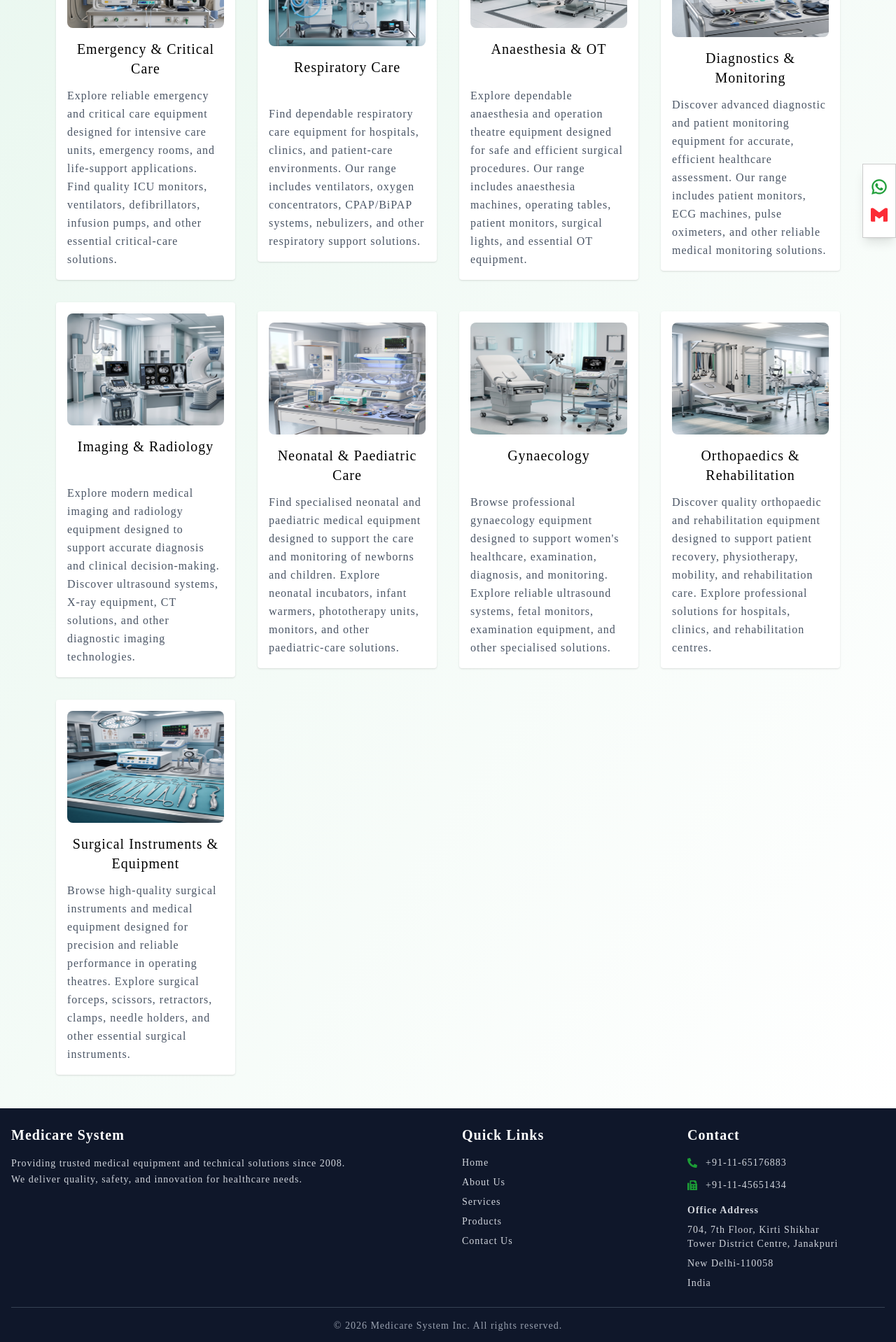
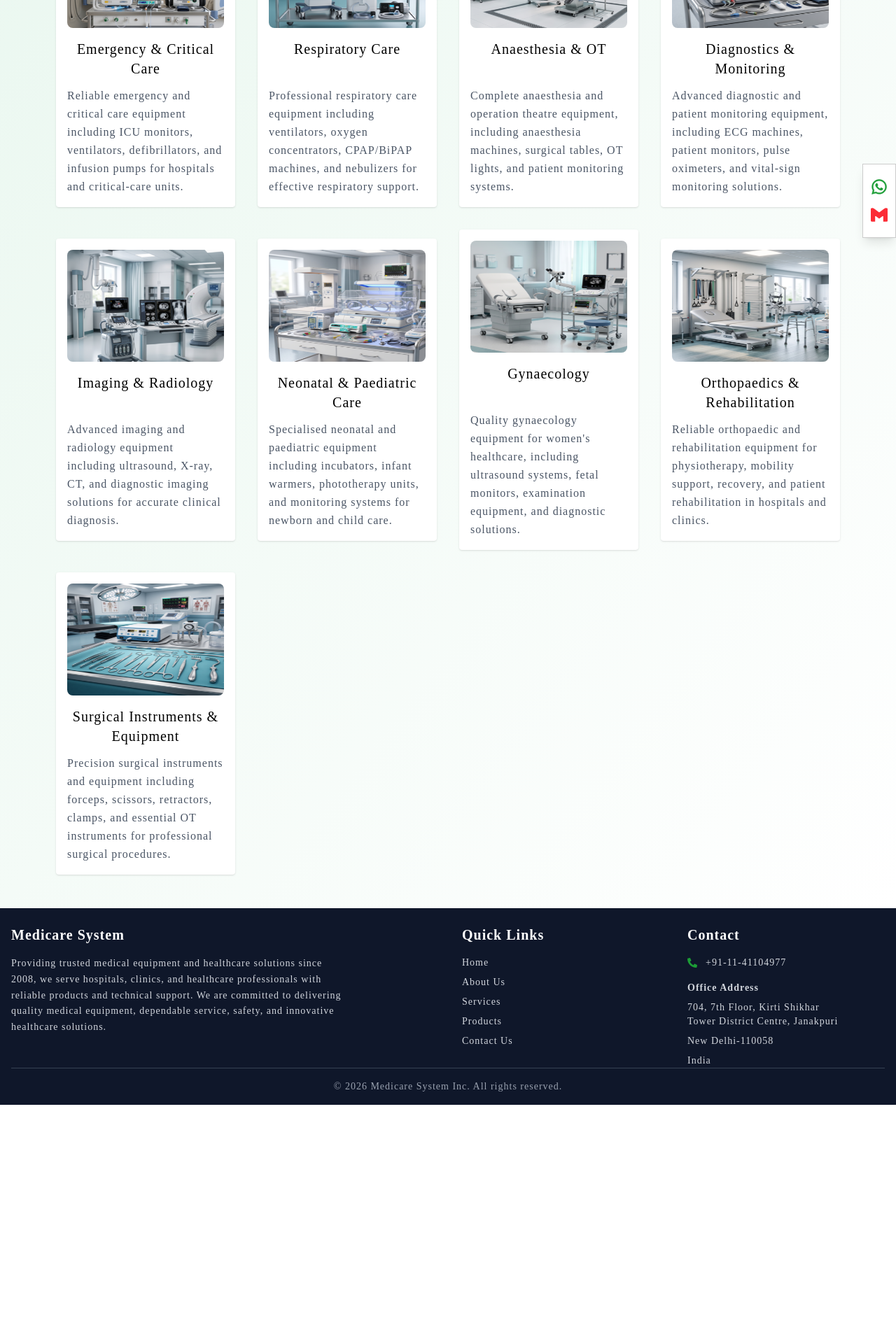
Before and after one commit to himanshu-dimri-fullstack/medicare-system, a React (Vite) app in the folder client/: page /products in a window 1280 px wide. Shown: the part 420-2338 px from the top of the page at 70% size. After the commit the page ends 1999 px from the top, so only its background shows below. Built offline with nearby package versions, Linux system fonts and the light colour scheme.

Commit message:
Add changes

```diff
--- a/client/src/components/Footer.jsx
+++ b/client/src/components/Footer.jsx
@@ -24,8 +24,7 @@ const Footer = () => {
                         Medicare System
                     </h2>
                     <p className="text-sm leading-relaxed w-[80%]">
-                        Providing trusted medical equipment and technical solutions since 2008.
-                        We deliver quality, safety, and innovation for healthcare needs.
+                        Providing trusted medical equipment and healthcare solutions since 2008, we serve hospitals, clinics, and healthcare professionals with reliable products and technical support. We are committed to delivering quality medical equipment, dependable service, safety, and innovative healthcare solutions.
                     </p>
                 </div>
 
@@ -57,16 +56,8 @@ const Footer = () => {
                     <ul className="space-y-3 text-sm">
                         <li className="flex items-center gap-3">
                             <FaPhoneAlt className="text-[#1c9d36]" />
-                            +91-11-65176883
+                            +91-11-41104977
                         </li>
-                        <li className="flex items-center gap-3">
-                            <FaFax className="text-[#1c9d36]" />
-                            +91-11-45651434
-                        </li>
-                        {/* <li className="flex items-center gap-3">
-                            <FaEnvelope className="text-[#1c9d36]" />
-                            info@medicaresystem.in
-                        </li> */}
                     </ul>
                     <div className="space-y-2 text-sm mt-4">
                         <h6 className="text-md font-semibold">Office Address</h6>
@@ -78,7 +69,7 @@ const Footer = () => {
 
             </div>
 
-            <div className="border-t border-gray-700 mt-6 pt-4 text-center text-sm text-gray-400">
+            <div className="border-t border-gray-700 pt-4 text-center text-sm text-gray-400">
                 <p> © {new Date().getFullYear()} Medicare System Inc. All rights reserved.</p>
             </div>
         </footer>
--- a/client/src/data/featuredProductsData.js
+++ b/client/src/data/featuredProductsData.js
@@ -23,4 +23,10 @@ export const data = [
         desc: "Surgical positioning and pressure care devices are foundational tools in the modern operating theatre.",
         image: "/assets/featuredProducts/pressure-care.jpeg",
     },
+    {
+        id: 5,
+        name: "Cold & Compression Therapy System",
+        desc: "Advanced cold and compression therapy system combining active cryotherapy and intermittent compression to support orthopaedic rehabilitation, post-operative recovery, injury recovery, and joint replacement rehabilitation.",
+        image: "/assets/featuredProducts/cold-compression.webp",
+    },
 ]
--- a/client/src/data/products.js
+++ b/client/src/data/products.js
@@ -2,7 +2,7 @@ export const categories = [
     {
         name: "Emergency & Critical Care",
         image: "/assets/product-category/Emergency-Critical-Care.png",
-        shortDesc: "Explore reliable emergency and critical care equipment designed for intensive care units, emergency rooms, and life-support applications. Find quality ICU monitors, ventilators, defibrillators, infusion pumps, and other essential critical-care solutions.",
+        shortDesc: "Reliable emergency and critical care equipment including ICU monitors, ventilators, defibrillators, and infusion pumps for hospitals and critical-care units.",
         subProducts: [
             "Defibrillator",
             "Multiparameter Monitors",
@@ -15,7 +15,7 @@ export const categories = [
     {
         name: "Respiratory Care",
         image: "/assets/product-category/Respiratory-Care.png",
-        shortDesc: "Find dependable respiratory care equipment for hospitals, clinics, and patient-care environments. Our range includes ventilators, oxygen concentrators, CPAP/BiPAP systems, nebulizers, and other respiratory support solutions.",
+        shortDesc: "Professional respiratory care equipment including ventilators, oxygen concentrators, CPAP/BiPAP machines, and nebulizers for effective respiratory support.",
         subProducts: [
             "Oxygen Concentrator",
             "Spirometry",
@@ -26,7 +26,7 @@ export const categories = [
     },
     {
         name: "Anaesthesia & OT",
-        shortDesc: "Explore dependable anaesthesia and operation theatre equipment designed for safe and efficient surgical procedures. Our range includes anaesthesia machines, operating tables, patient monitors, surgical lights, and essential OT equipment.",
+        shortDesc: "Complete anaesthesia and operation theatre equipment, including anaesthesia machines, surgical tables, OT lights, and patient monitoring systems.",
         image: "/assets/product-category/Anaesthesia-OT.png",
         subProducts: [
             "Anaesthesia Workstation",
@@ -39,7 +39,7 @@ export const categories = [
     {
         name: "Diagnostics & Monitoring",
         image: "/assets/product-category/Diagnostics-Monitoring.png",
-        shortDesc: "Discover advanced diagnostic and patient monitoring equipment for accurate, efficient healthcare assessment. Our range includes patient monitors, ECG machines, pulse oximeters, and other reliable medical monitoring solutions.",
+        shortDesc: "Advanced diagnostic and patient monitoring equipment, including ECG machines, patient monitors, pulse oximeters, and vital-sign monitoring solutions.",
         subProducts: [
             "T.M.T Machine",
             "Ambulatory Blood Pressure Monitor",
@@ -51,7 +51,7 @@ export const categories = [
     {
         name: "Imaging & Radiology",
         image: "/assets/product-category/Imaging-Radiology.png",
-        shortDesc: "Explore modern medical imaging and radiology equipment designed to support accurate diagnosis and clinical decision-making. Discover ultrasound systems, X-ray equipment, CT solutions, and other diagnostic imaging technologies.",
+        shortDesc: "Advanced imaging and radiology equipment including ultrasound, X-ray, CT, and diagnostic imaging solutions for accurate clinical diagnosis.",
         subProducts: [
             "X-Ray Machine",
             "C-Arm",
@@ -61,7 +61,7 @@ export const categories = [
     {
         name: "Neonatal & Paediatric Care",
         image: "/assets/product-category/Neonatal-Paediatric-Care.png",
-        shortDesc: "Find specialised neonatal and paediatric medical equipment designed to support the care and monitoring of newborns and children. Explore neonatal incubators, infant warmers, phototherapy units, monitors, and other paediatric-care solutions.",
+        shortDesc: "Specialised neonatal and paediatric equipment including incubators, infant warmers, phototherapy units, and monitoring systems for newborn and child care.",
         subProducts: [
             "Premia",
             "Fetal Doppler",
@@ -78,7 +78,7 @@ export const categories = [
     {
         name: "Gynaecology",
         image: "/assets/product-category/Gynaecology.png",
-        shortDesc: "Browse professional gynaecology equipment designed to support women's healthcare, examination, diagnosis, and monitoring. Explore reliable ultrasound systems, fetal monitors, examination equipment, and other specialised solutions.",
+        shortDesc: "Quality gynaecology equipment for women's healthcare, including ultrasound systems, fetal monitors, examination equipment, and diagnostic solutions.",
         subProducts: [
             "Cryosurgical Unit",
         ]
@@ -86,7 +86,7 @@ export const categories = [
     {
         name: "Orthopaedics & Rehabilitation",
         image: "/assets/product-category/Orthopaedics-Rehabilitation.png",
-        shortDesc: "Discover quality orthopaedic and rehabilitation equipment designed to support patient recovery, physiotherapy, mobility, and rehabilitation care. Explore professional solutions for hospitals, clinics, and rehabilitation centres.",
+        shortDesc: "Reliable orthopaedic and rehabilitation equipment for physiotherapy, mobility support, recovery, and patient rehabilitation in hospitals and clinics.",
         subProducts: [
             "Rehabilitation Products",
         ]
@@ -94,7 +94,7 @@ export const categories = [
     {
         name: "Surgical Instruments & Equipment",
         image: "/assets/product-category/Surgical-Instruments-Equipment.png",
-        shortDesc: "Browse high-quality surgical instruments and medical equipment designed for precision and reliable performance in operating theatres. Explore surgical forceps, scissors, retractors, clamps, needle holders, and other essential surgical instruments.",
+        shortDesc: "Precision surgical instruments and equipment including forceps, scissors, retractors, clamps, and essential OT instruments for professional surgical procedures.",
         subProducts: [
             "Electrosurgical Unit",
             "Endoscope / Laparoscope",
--- a/client/src/pages/AboutPage.jsx
+++ b/client/src/pages/AboutPage.jsx
@@ -78,9 +78,7 @@ const AboutPage = () => {
                 <div className="bg-white border border-[#1c9d36]/20 p-8 rounded-3xl shadow-lg hover:scale-[1.02] transition">
                     <h2 className="text-2xl font-semibold text-[#1c9d36] mb-4">Mission</h2>
                     <p className="text-gray-600 text-sm leading-relaxed">
-                        To achieve excellence through integrity, innovation, and
-                        commitment—creating value for our clients, empowering our workforce,
-                        and contributing responsibly to society.
+                        To achieve excellence through integrity, innovation, and commitment creating value for our clients, empowering our workforce, and contributing responsibly to society.
                     </p>
                 </div>
 
@@ -89,8 +87,7 @@ const AboutPage = () => {
                         Vision
                     </h2>
                     <p className="text-gray-600 text-sm leading-relaxed">
-                        To strengthen India’s healthcare ecosystem by delivering world-class, accessible, fast, cost-effective, and sustainable solutions—while proudly serving
-                        the nation, including its defence forces, with unwavering dedication.
+                        To strengthen India’s healthcare ecosystem by delivering world-class, accessible, fast, cost-effective, and sustainable solutions while proudly serving the nation, including its defense forces, with unwavering dedication.
                     </p>
                 </div>
 
```
Also changed, not shown: client/public/assets/featuredProducts/cold-compression.webp (added).
